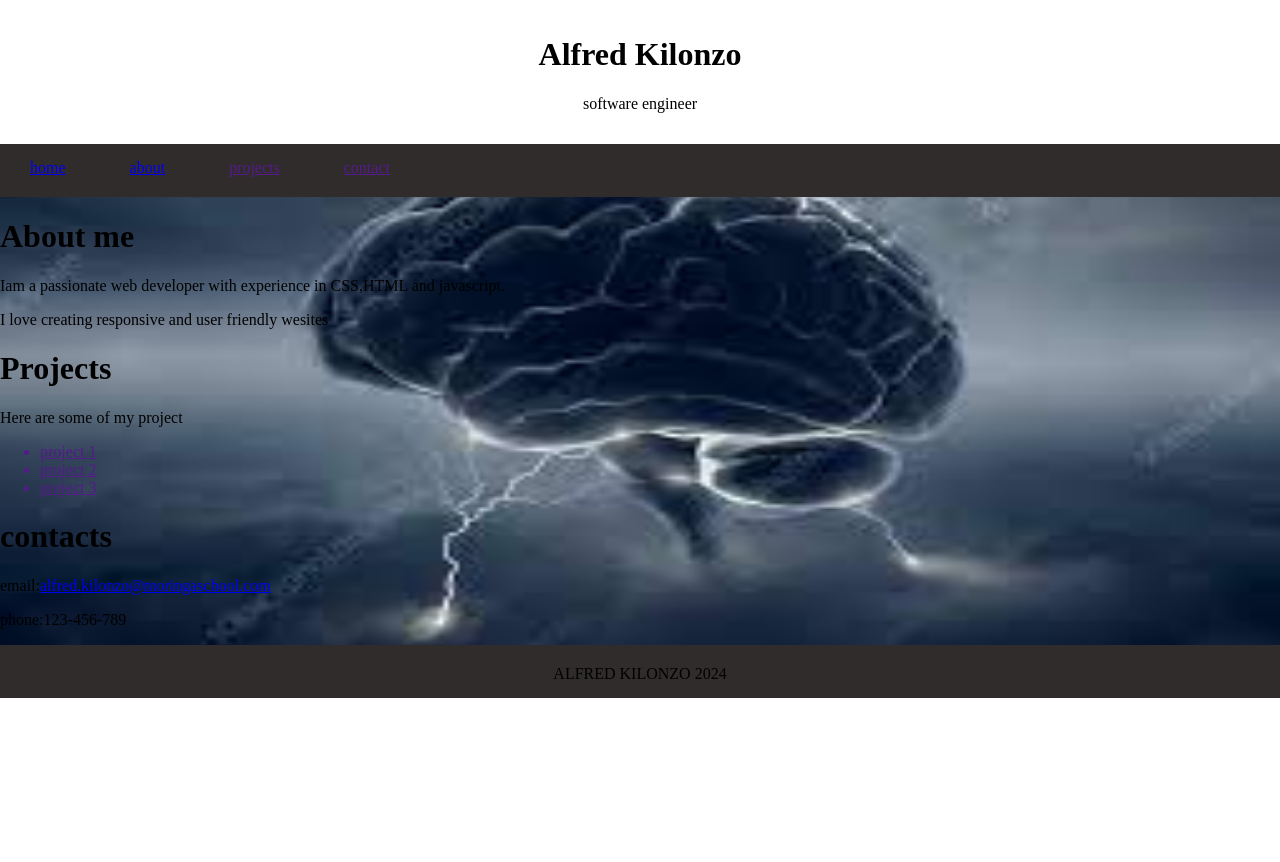
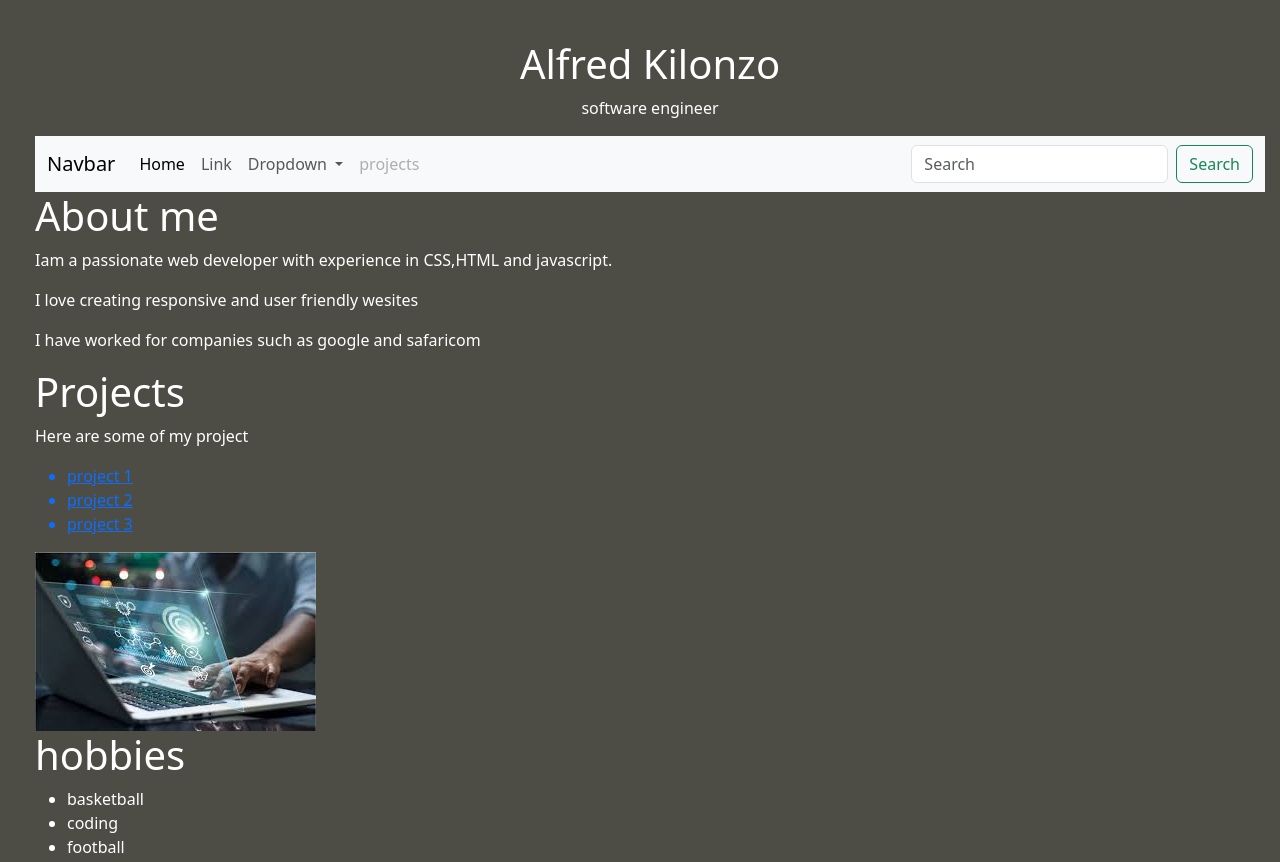
Before and after one commit to Alfred-peter/myportfolio, a plain HTML site: page index.html in a window 1280 px wide. Shown: the top 862 px of the page. Before the commit the page ends 800 px from the top, so only its background shows below. Drawn offline with nearby package versions, Linux system fonts and the light colour scheme.

Commit message:
second commit

```diff
--- a/index.html
+++ b/index.html
@@ -6,30 +6,62 @@
     <title>my portfolio</title>
     <link rel="stylesheet" href="style.css">
 
-
+    <link href="https://cdn.jsdelivr.net/npm/bootstrap@5.3.3/dist/css/bootstrap.min.css" rel="stylesheet" integrity="sha384-QWTKZyjpPEjISv5WaRU9OFeRpok6YctnYmDr5pNlyT2bRjXh0JMhjY6hW+ALEwIH" crossorigin="anonymous">
+</head>
 </head>
 
 
-<body>
-    <header>
+<body class="body">
+    <header class="head">
         <h1>Alfred Kilonzo</h1>
         <p>software engineer</p>
     </header>
 
-    <nav>
-        <ul>
-            <li><a href="https://www.google.com/">home</a></li>
-            <li><a href="about.html">about</a></li>
-            <li><a href="">projects</a></li>
-            <li><a href="">contact</a></li>
-        </ul>
+
     </nav>
-
+    <nav class="navbar navbar-expand-lg bg-body-tertiary">
+        <div class="container-fluid">
+          <a class="navbar-brand" href="#">Navbar</a>
+          <button class="navbar-toggler" type="button" data-bs-toggle="collapse" data-bs-target="#navbarSupportedContent" aria-controls="navbarSupportedContent" aria-expanded="false" aria-label="Toggle navigation">
+            <span class="navbar-toggler-icon"></span>
+          </button>
+          <div class="collapse navbar-collapse" id="navbarSupportedContent">
+            <ul class="navbar-nav me-auto mb-2 mb-lg-0">
+              <li class="nav-item">
+                <a class="nav-link active" aria-current="page" href="#">Home</a>
+              </li>
+              <li class="nav-item">
+                <a class="nav-link" href="#">Link</a>
+              </li>
+              <li class="nav-item dropdown">
+                <a class="nav-link dropdown-toggle" href="#" role="button" data-bs-toggle="dropdown" aria-expanded="false">
+                  Dropdown
+                </a>
+                <ul class="dropdown-menu">
+                  <li><a class="dropdown-item" href="#">Action</a></li>
+                  <li><a class="dropdown-item" href="#">Another action</a></li>
+                  <li><hr class="dropdown-divider"></li>
+                  <li><a class="dropdown-item" href="#">Something else here</a></li>
+                </ul>
+              </li>
+              <li class="nav-item">
+                <a class="nav-link disabled">projects</a>
+              </li>
+            </ul>
+            <form class="d-flex" role="search">
+              <input class="form-control me-2" type="search" placeholder="Search" aria-label="Search">
+              <button class="btn btn-outline-success" type="submit">Search</button>
+            </form>
+          </div>
+        </div>
+      </nav>
     <div>
         <h1>About me</h1>
         <p>Iam a passionate web developer with experience in CSS,HTML and javascript.</p>
             <p>I love creating responsive and user friendly wesites</p>
+            <p> I have worked for companies such as google and safaricom </p>
     </div>
+
 
     <div class="project">
         <h1>Projects</h1>
@@ -41,6 +73,27 @@
         </ul>
     </div>
 
+    <img src="assets/images/proj.jpeg">
+
+    <div>
+
+        <h1>hobbies</h1>
+        <ul>
+            <li>basketball</li>
+            <li>coding</li>
+            <li>football</li>
+
+
+        </ul>
+
+
+
+
+    </div>
+
+
+
+
     <div>
         <h1>contacts</h1>
         email:<a href="https://mail.google.com/mail/u/0/?tab=rm&ogbl#inbox">alfred.kilonzo@moringaschool.com</a>
--- a/style.css
+++ b/style.css
@@ -1,51 +1,21 @@
-body{ margin: 0px;
-background-image:url(assets/images/download.jpeg);
-background-repeat: no-repeat;
-background-size: 100% 100%;
-background-position: fixed;
-
-}
-header{
-    background-color: white;
-    text-align: center;
-    padding: 15px;
+.body{ margin: 15px;
+  padding-left: 20px;
+  color: white;
+  background-color: rgb(77, 77, 69);
 
 }
 
-      nav{
-        background-color: rgb(48, 44, 44)
-
-      }
+.head{
+  text-align: center;
+    background-color: rgb(77, 77, 69);
+    margin-bottom:0px;
+    margin-top:40px;
+  color: white;
+  }
 
 
-
-
-
-       nav ul{
-        list-style-type: none;
-        margin: 0px;
-        padding: 0px;
-       }
-
-       nav ul li{
-        display: inline-block;
-        text-align: center;
-
-       }
-
-       nav li{
-        padding-top: 15px;
-        padding-bottom: 20px;
-
-       }
-
-       nav a{
-        padding: 30px;
-       }
-
-       nav a:hover{
-        background-color:white;
-
+       .navbar{
+        background-color: rgba(122, 119, 119, 0);
        }
 
 
@@ -54,4 +24,5 @@ header{
             background-color: rgb(48, 44, 44);
             padding-top: 20px;
             padding-bottom: 15px;
+            color: white;
         }
```
Also changed, not shown: assets/images/download.jpeg (deleted), assets/images/proj.jpeg (added), assets/images/project.jpg (deleted).
